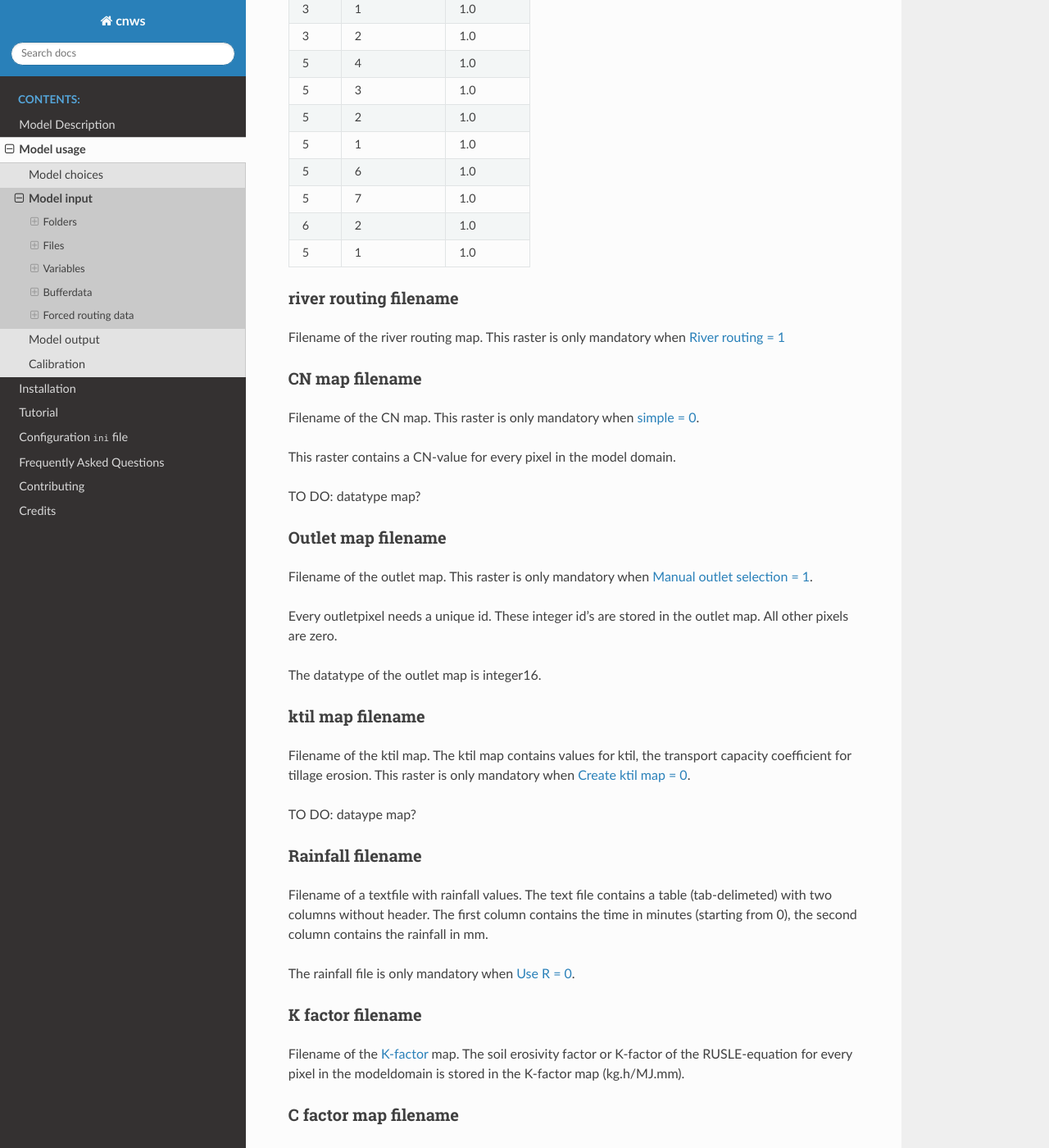
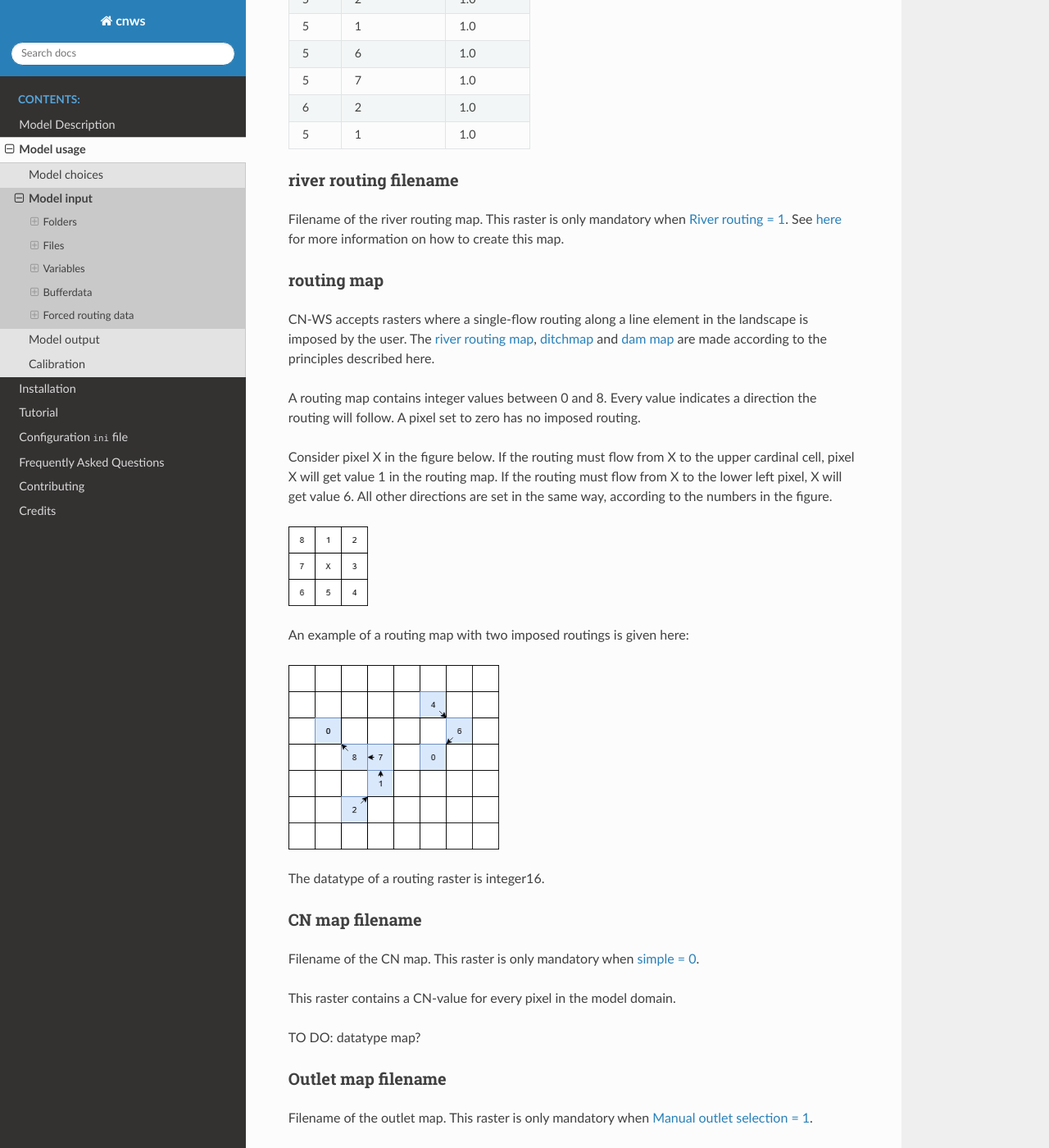
Before and after one commit to watem-sedem/watem-sedem, a Sphinx documentation site: the page built from docs/input.rst, in a window 1280 px wide and 1400 px high, scrolled down 5255 px. Shown: the whole window at 82% size. Built offline with Sphinx 7.4.7 and the Read the Docs theme 2.0.0, drawn with Linux system fonts in a browser that asks for light colours; some of the changed text lies outside the part shown.

Commit message:
Extending docs about dams, ditches and river routing

```diff
--- a/docs/input.rst
+++ b/docs/input.rst
@@ -142,25 +142,23 @@ zero.
 
 The datatype of the buffermap is integer16.
 
+.. _ditchmap:
+
 Ditch map filename
 ******************
 
 Filename of the ditch map. This raster is only mandatory when
-:ref:`Include ditches = 1 <includeditches>`
+:ref:`Include ditches = 1 <includeditches>`. See :ref:`here <routingmap>` for
+more information on how to create this map.
 
-TO DO: dataype raster
-
-TO DO: figure with example routing
+.. _dammap:
 
 Dam map filename
 ****************
 
 Filename of the dam map. This raster is only mandatory when
-:ref:`Include dams = 1 <includedams>`
-
-TO DO: dataype raster
-
-TO DO: figure with example routing
+:ref:`Include dams = 1 <includedams>` See :ref:`here <routingmap>` for more
+information on how to create this map.
 
 P factor map filename
 *********************
@@ -260,11 +262,42 @@ table with adjectant upstream segments is displayed below:
 |5    |1             |1.0        |
 +-----+--------------+-----------+
 
+.. _riverroutingmap:
+
 river routing filename
 **********************
 
 Filename of the river routing map. This raster is only mandatory when
-:ref:`River routing = 1 <riverrouting>`
+:ref:`River routing = 1 <riverrouting>`. See :ref:`here <routingmap>` for more
+information on how to create this map.
+
+.. _routingmap:
+
+routing map
+***********
+
+CN-WS accepts rasters where a single-flow routing along a line element in the
+landscape is imposed by the user. The
+:ref:`river routing map <riverroutingmap>`, :ref:`ditchmap <ditchmap>` and
+:ref:`dam map <dammap>` are made according to the principles described here.
+
+A routing map contains integer values between 0 and 8. Every value indicates a
+direction the routing will follow. A pixel set to zero has no imposed routing.
+
+Consider pixel X in the figure below. If the routing must flow from X to the
+upper cardinal cell, pixel X will get value 1 in the routing map. If the routing
+must flow from X to the lower left pixel, X will get value 6. All other
+directions are set in the same way, according to the numbers in the figure.
+
+.. figure:: _static/png/direction_routingmap.png
+	:scale: 80%
+
+An example of a routing map with two imposed routings is given here:
+
+.. figure:: _static/png/routingmap.png
+	:scale: 80%
+
+The datatype of a routing raster is integer16.
 
 CN map filename
 ***************
```
Also changed, not shown: other parts of docs/input.rst (+8 -0 lines), docs/choices.rst (+22 -13 lines), docs/_static/png/direction_routingmap.png (added), docs/_static/png/routingmap.png (added), 2 other files.
